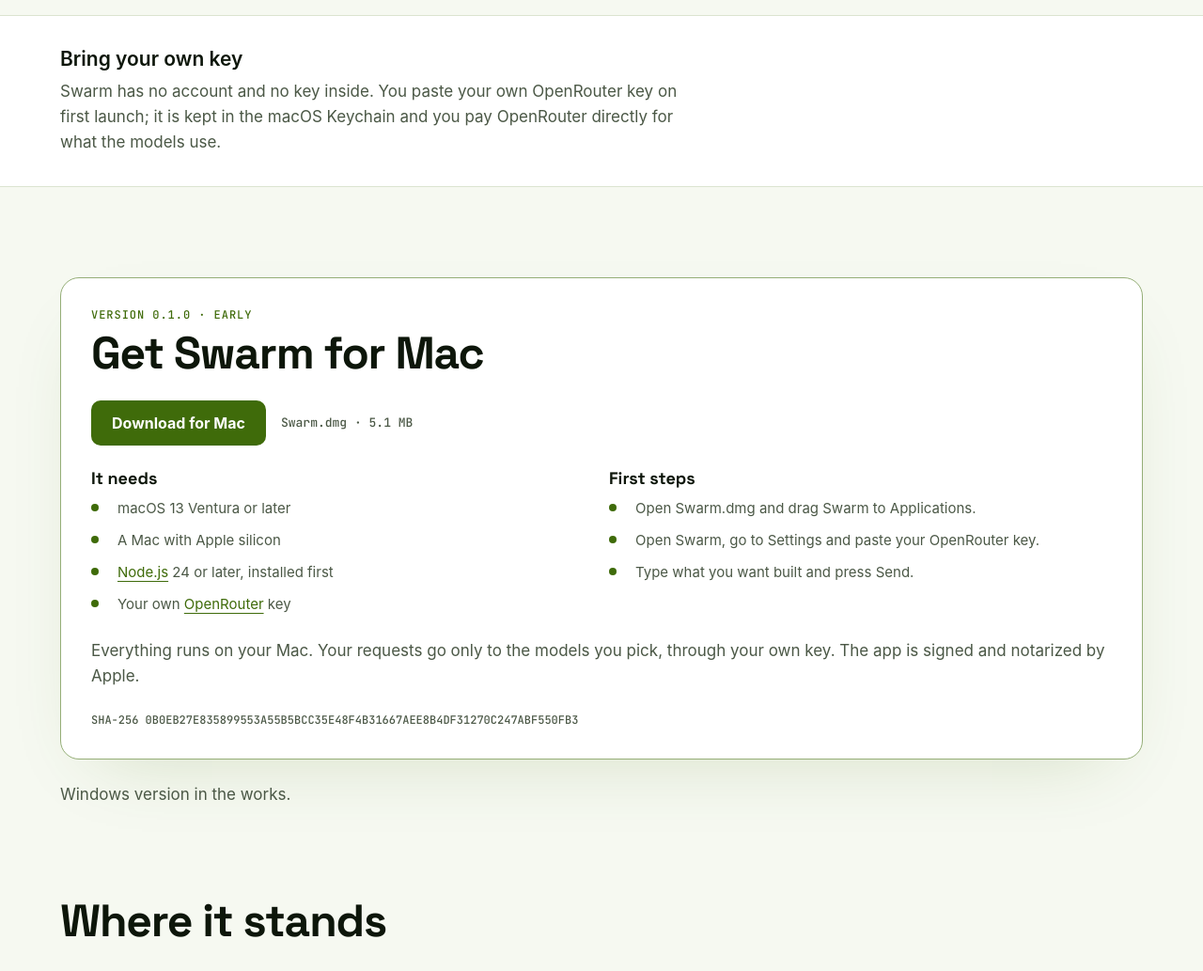
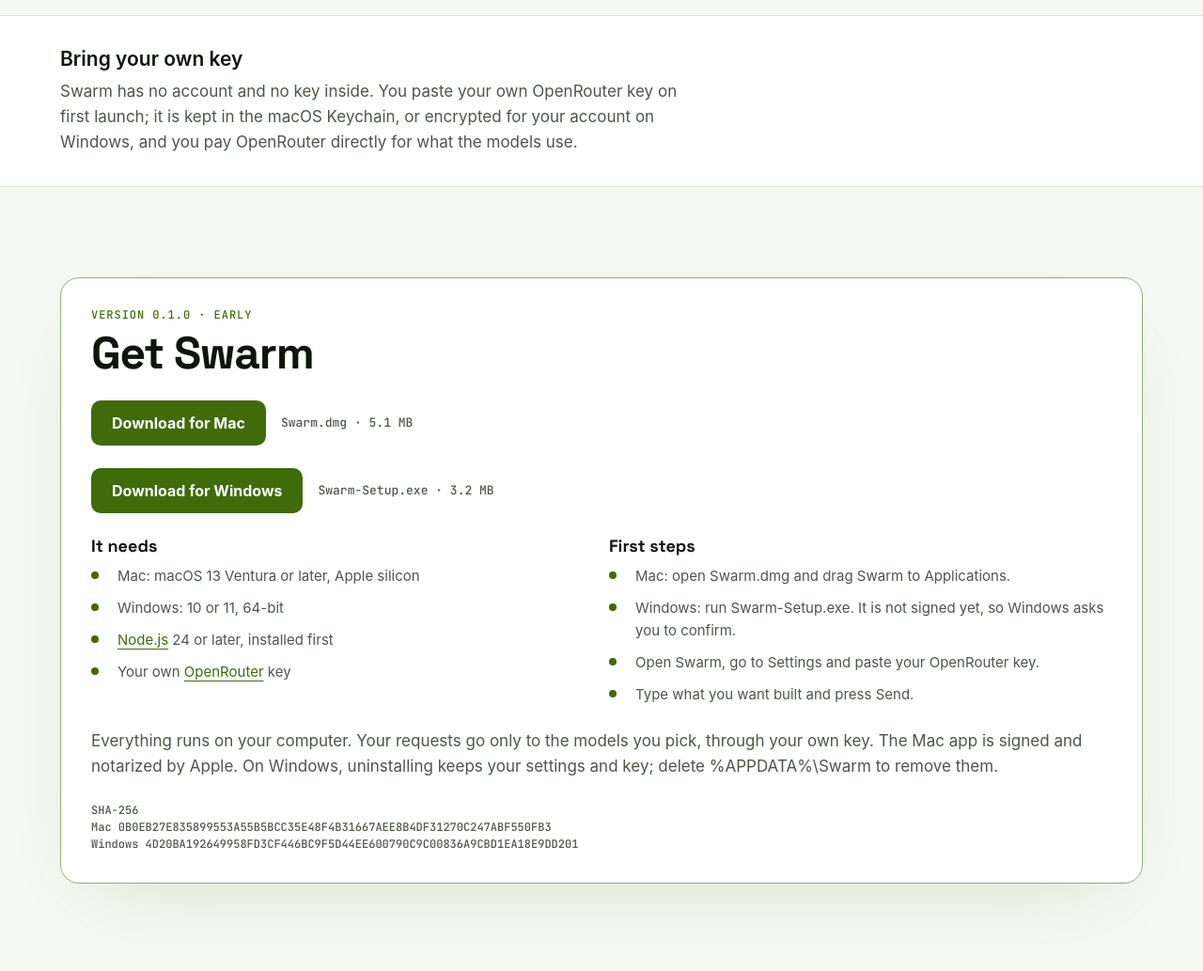
Before and after one commit to svizi29/thenorthwatch, a plain HTML site: page swarm/index.html in a window 1280 px wide. Shown: the part 1470-2503 px from the top of the page at 94% size. Drawn offline with Linux system fonts and the light colour scheme.

Commit message:
site: 5309b9d from north-watch-web

```diff
--- a/swarm/index.html
+++ b/swarm/index.html
@@ -4,13 +4,13 @@
 <meta charset="utf-8">
 <meta name="viewport" content="width=device-width, initial-scale=1">
 <title>Swarm — an AI crew that builds for very little</title>
-<meta name="description" content="Swarm is a Mac app where you chat with a Boss that plans the work and writes the tests, and a crew of low-cost AI models builds it. Early version, with your own OpenRouter key.">
+<meta name="description" content="Swarm is a Mac and Windows app where you chat with a Boss that plans the work and writes the tests, and a crew of low-cost AI models builds it. Early version, with your own OpenRouter key.">
 <meta name="theme-color" content="#070b07">
 <link rel="canonical" href="https://thenorthwatch.eu/swarm/">
 <link rel="icon" href="../nw/img/app-swarm-256.png" type="image/png">
 <link rel="apple-touch-icon" href="../nw/img/app-swarm-256.png">
 <meta property="og:title" content="Swarm">
-<meta property="og:description" content="An AI crew that builds for very little. You chat with the Boss; low-cost models do the building. Early version for Mac.">
+<meta property="og:description" content="An AI crew that builds for very little. You chat with the Boss; low-cost models do the building. Early version for Mac and Windows.">
 <meta property="og:type" content="website">
 <meta property="og:url" content="https://thenorthwatch.eu/swarm/">
 <meta property="og:image" content="https://thenorthwatch.eu/nw/img/swarm-hero-og.jpg">
@@ -48,7 +48,7 @@
       <h1 class="display">An AI crew that builds for very little.</h1>
       <p class="lead">You chat with the Boss. It plans the work and writes the tests; a crew of low-cost models builds until the tests pass.</p>
       <div class="actions">
-        <a class="btn btn--primary" href="https://github.com/svizi29/swarm-releases/releases/latest/download/Swarm.dmg" data-goatcounter-click="download/swarm-0.1.0-mac" data-goatcounter-title="Swarm 0.1.0 Mac download">Download for Mac</a>
+        <a class="btn btn--primary" href="#download">Download</a>
         <a class="btn btn--ghost btn--on-image" href="#features">What it does</a>
       </div>
     </div>
@@ -74,7 +74,7 @@
     <div class="wrap">
       <div style="display: flex; flex-direction: column; gap: 8px; max-width: 62ch">
         <h2 class="h3" id="band-title">Bring your own key</h2>
-        <p class="muted">Swarm has no account and no key inside. You paste your own OpenRouter key on first launch; it is kept in the macOS Keychain and you pay OpenRouter directly for what the models use.</p>
+        <p class="muted">Swarm has no account and no key inside. You paste your own OpenRouter key on first launch; it is kept in the macOS Keychain, or encrypted for your account on Windows, and you pay OpenRouter directly for what the models use.</p>
       </div>
     </div>
   </section>
@@ -84,17 +84,17 @@
       <div class="tier tier--pro reveal" style="gap: var(--s5)">
         <div style="display: flex; flex-direction: column; gap: 8px">
           <span class="eyebrow">Version 0.1.0 · early</span>
-          <h2 class="h2" id="download-title">Get Swarm for Mac</h2>
+          <h2 class="h2" id="download-title">Get Swarm</h2>
         </div>
         <div style="display: flex; flex-wrap: wrap; align-items: center; gap: var(--s4)"><a class="btn btn--primary" href="https://github.com/svizi29/swarm-releases/releases/latest/download/Swarm.dmg" data-goatcounter-click="download/swarm-0.1.0-mac" data-goatcounter-title="Swarm 0.1.0 Mac download">Download for Mac</a><span class="muted" style="font: 500 13px/1.3 var(--font-mono)">Swarm.dmg · 5.1 MB</span></div>
+        <div style="display: flex; flex-wrap: wrap; align-items: center; gap: var(--s4)"><a class="btn btn--primary" href="https://github.com/svizi29/swarm-releases/releases/latest/download/Swarm-Setup.exe" data-goatcounter-click="download/swarm-0.1.0-win" data-goatcounter-title="Swarm 0.1.0 Windows download">Download for Windows</a><span class="muted" style="font: 500 13px/1.3 var(--font-mono)">Swarm-Setup.exe · 3.2 MB</span></div>
         <div class="tiers" style="grid-template-columns: repeat(auto-fit, minmax(240px, 1fr))">
-          <div style="display: flex; flex-direction: column; gap: 8px"><h3 style="font: 700 18px/1.25 var(--font-display); background: none; color: var(--ink)">It needs</h3><ul class="ticks"><li><span>macOS 13 Ventura or later</span></li><li><span>A Mac with Apple silicon</span></li><li><span><a href="https://nodejs.org">Node.js</a> 24 or later, installed first</span></li><li><span>Your own <a href="https://openrouter.ai">OpenRouter</a> key</span></li></ul></div>
-          <div style="display: flex; flex-direction: column; gap: 8px"><h3 style="font: 700 18px/1.25 var(--font-display); background: none; color: var(--ink)">First steps</h3><ul class="ticks"><li><span>Open Swarm.dmg and drag Swarm to Applications.</span></li><li><span>Open Swarm, go to Settings and paste your OpenRouter key.</span></li><li><span>Type what you want built and press Send.</span></li></ul></div>
+          <div style="display: flex; flex-direction: column; gap: 8px"><h3 style="font: 700 18px/1.25 var(--font-display); background: none; color: var(--ink)">It needs</h3><ul class="ticks"><li><span>Mac: macOS 13 Ventura or later, Apple silicon</span></li><li><span>Windows: 10 or 11, 64-bit</span></li><li><span><a href="https://nodejs.org">Node.js</a> 24 or later, installed first</span></li><li><span>Your own <a href="https://openrouter.ai">OpenRouter</a> key</span></li></ul></div>
+          <div style="display: flex; flex-direction: column; gap: 8px"><h3 style="font: 700 18px/1.25 var(--font-display); background: none; color: var(--ink)">First steps</h3><ul class="ticks"><li><span>Mac: open Swarm.dmg and drag Swarm to Applications.</span></li><li><span>Windows: run Swarm-Setup.exe. It is not signed yet, so Windows asks you to confirm.</span></li><li><span>Open Swarm, go to Settings and paste your OpenRouter key.</span></li><li><span>Type what you want built and press Send.</span></li></ul></div>
         </div>
-        <p class="muted">Everything runs on your Mac. Your requests go only to the models you pick, through your own key. The app is signed and notarized by Apple.</p>
-        <p class="muted" style="font: 500 12px/1.5 var(--font-mono); overflow-wrap: anywhere">SHA-256 0B0EB27E835899553A55B5BCC35E48F4B31667AEE8B4DF31270C247ABF550FB3</p>
+        <p class="muted">Everything runs on your computer. Your requests go only to the models you pick, through your own key. The Mac app is signed and notarized by Apple. On Windows, uninstalling keeps your settings and key; delete %APPDATA%\Swarm to remove them.</p>
+        <p class="muted" style="font: 500 12px/1.5 var(--font-mono); overflow-wrap: anywhere">SHA-256<br>Mac 0B0EB27E835899553A55B5BCC35E48F4B31667AEE8B4DF31270C247ABF550FB3<br>Windows 4D20BA192649958FD3CF446BC9F5D44EE600790C9C00836A9CBD1EA18E9DD201</p>
       </div>
-      <p class="muted reveal" style="margin-top: var(--s5)">Windows version in the works.</p>
     </div>
   </section>
 
@@ -103,7 +103,7 @@
       <h2 class="h2 reveal" id="status-title" style="margin-bottom: var(--s6)">Where it stands</h2>
       <div class="facts reveal">
         <div class="fact"><span class="k">Status</span><span class="v">Early · 0.1.0</span><p>It works and is used daily, but expect rough edges.</p></div>
-        <div class="fact"><span class="k">Platforms</span><span class="v">macOS 13+</span><p>Apple silicon. Windows is being built.</p></div>
+        <div class="fact"><span class="k">Platforms</span><span class="v">Mac and Windows</span><p>macOS 13+ on Apple silicon. Windows 10 or 11, 64-bit.</p></div>
         <div class="fact"><span class="k">Made by</span><span class="v">The North Watch</span><p><a href="../">thenorthwatch.eu</a> · Slovenia · <a href="mailto:support@thenorthwatch.eu">support@thenorthwatch.eu</a></p></div>
       </div>
     </div>
```
Also changed, not shown: index.html (+2 -2 lines).
